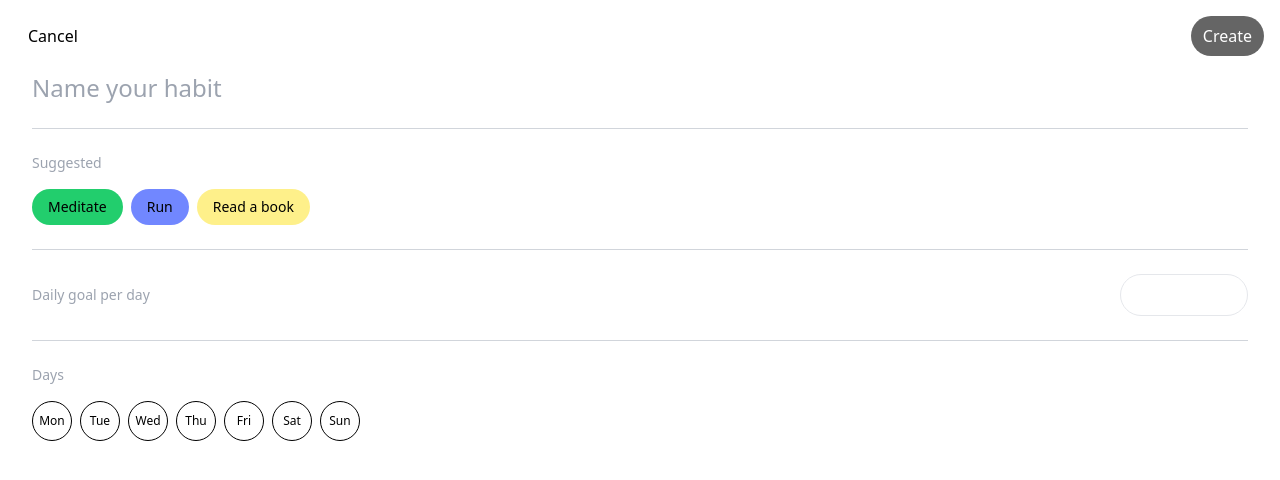
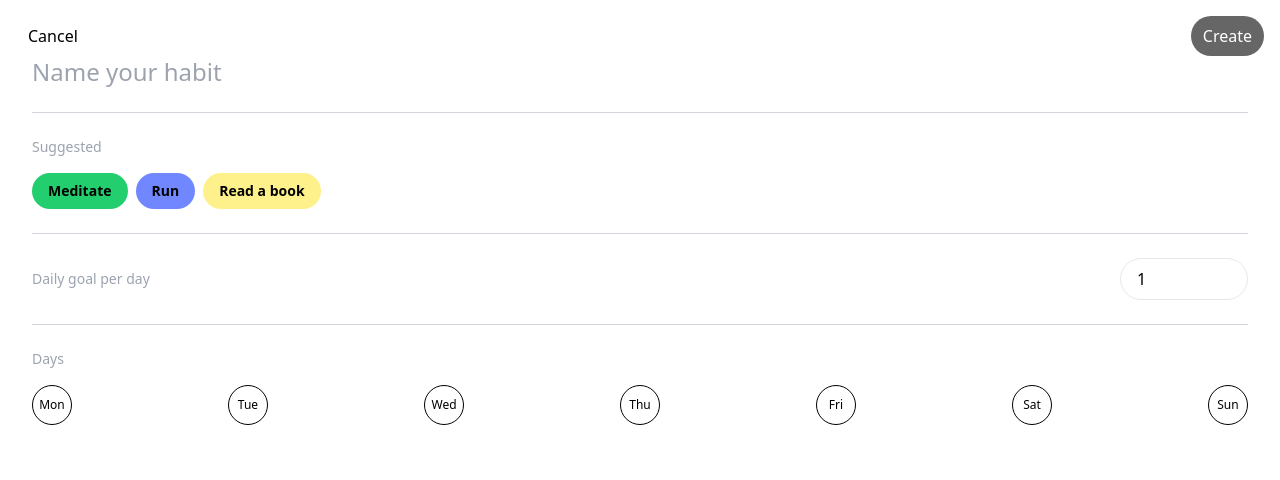
Before and after one commit to tiagc/stack, a React (Create React App) app: page / in a window 1280 px wide. Both pictures are taken after a click on the button "Create". Shown: the top 480 px of the page. Built offline with nearby package versions, Linux system fonts and the light colour scheme.

Commit message:
creation mode + stack logic

```diff
--- a/src/App.tsx
+++ b/src/App.tsx
@@ -1,3 +1,4 @@
+import { motion } from "framer-motion";
 import { useState } from "react";
 import { Navigation } from "./components/navigation/Navigation";
 import { Stack } from "./components/Stack";
@@ -6,8 +7,10 @@ import "./styles.css";
 interface StackItem {
   id: number;
   label: string;
-  checked: boolean;
   color: string;
+  days: string[];
+  goalPerDay: number;
+  currentProgress: number;
 }
 
 const stackColors = [
@@ -24,26 +27,35 @@ const stackColors = [
 ];
 function App() {
   const [stacks, setStacks] = useState<StackItem[]>([]);
+  const [isCreating, setIsCreating] = useState(false);
+
+  const incrementProgress = (id: number) => {
+    setStacks((prev) =>
+      prev.map((stack) =>
+        stack.id === id && stack.currentProgress < stack.goalPerDay
+          ? { ...stack, currentProgress: stack.currentProgress + 1 }
+          : stack
+      )
+    );
+  };
 
   const getRandomColor = () =>
     stackColors[Math.floor(Math.random() * stackColors.length)];
 
-  const addNewStack = (label: string) => {
+  const addNewStack = (data: {
+    label: string;
+    goalPerDay: number;
+    days: string[];
+  }) => {
     const newStack: StackItem = {
       id: Date.now(),
-      label,
-      checked: false,
+      label: data.label,
+      goalPerDay: data.goalPerDay,
+      days: data.days,
       color: getRandomColor(),
+      currentProgress: 0,
     };
     setStacks((prev) => [...prev, newStack]);
-  };
-
-  const toggleStack = (id: number) => {
-    setStacks((prev) =>
-      prev.map((stack) =>
-        stack.id === id ? { ...stack, checked: !stack.checked } : stack
-      )
-    );
   };
 
   const deleteStack = (id: number) => {
@@ -51,10 +63,18 @@ function App() {
   };
 
   return (
-    <div className="relative min-h-screen">
-      <Navigation onNewStack={addNewStack} />
+    <motion.div
+      animate={{ marginTop: isCreating ? 457 : 0 }}
+      transition={{ duration: 0.4, ease: "easeInOut" }}
+      className="relative min-h-screen">
+      <Navigation
+        onNewStack={addNewStack}
+        isCreating={isCreating}
+        setIsCreating={setIsCreating}
+      />
+
       {stacks.length > 0 && (
-        <h2 className="px-8 mt-36 mb-2 text-sm text-stackGray">
+        <h2 className="px-8 mt-8 mb-2 text-sm text-gray-400">
           Habits and routines
         </h2>
       )}
@@ -64,12 +84,12 @@ function App() {
           <Stack
             key={stack.id}
             {...stack}
-            onToggle={() => toggleStack(stack.id)}
             onDelete={() => deleteStack(stack.id)}
+            onIncrement={() => incrementProgress(stack.id)}
           />
         ))}
       </div>
-    </div>
+    </motion.div>
   );
 }
 
--- a/src/components/Stack.tsx
+++ b/src/components/Stack.tsx
@@ -4,35 +4,50 @@ import { X } from "lucide-react";
 export function Stack(props: {
   id: number;
   label: string;
-  checked: boolean;
   color: string;
-  onToggle: () => void;
+  days: string[];
+  goalPerDay: number;
+  currentProgress: number;
+  onIncrement: () => void;
   onDelete: () => void;
 }) {
+  const progressPercent = Math.min(
+    (props.currentProgress / props.goalPerDay) * 100,
+    100
+  );
+
   return (
     <motion.ul className="relative">
       <motion.li
-        className={`text-black font-bold text-2xl rounded-full mx-6 mb-0.5 px-3 py-6 flex group ${props.color}`}
-        whileTap={{ scale: 0.95 }}
+        onClick={props.onIncrement}
+        className="text-black font-bold text-2xl rounded-full mx-6 mb-1 px-3 py-6 flex items-center justify-between overflow-hidden relative cursor-pointer border border-black"
+        whileTap={{ scale: 0.97 }}
         initial={{ opacity: 0, y: -50, scale: 0.8 }}
         animate={{ opacity: 1, y: 0, scale: 1 }}
         exit={{ opacity: 0, y: -50, scale: 0.8 }}
         transition={{ duration: 0.6, ease: [0.16, 1, 0.3, 1] }}>
-        <label
-          htmlFor=""
-          className="flex-grow ml-3 cursor-pointer"
-          onClick={props.onToggle}>
-          <motion.p className={`${props.checked ? "line-through" : ""}`}>
-            {props.label}
-          </motion.p>
-        </label>
-
-        <button
-          className="active:scale-75 mr-3 rounded-full stroke-white transition duration-150 ease-in"
-          id="cross"
-          onClick={props.onDelete}>
-          <X className="size-6" />
-        </button>
+        <motion.div
+          className={`absolute top-0 left-0 h-full ${props.color} rounded-full z-0`}
+          initial={false}
+          animate={{ width: `${progressPercent}%` }}
+          transition={{ duration: 0.4, ease: "easeInOut" }}
+        />
+        <div className="relative z-10 flex items-center justify-between w-full">
+          <span className="ml-3">{props.label}</span>
+          <div className="flex items-center gap-4 pr-2">
+            <span className="text-sm text-gray-400 font-normal">
+              {props.goalPerDay}
+            </span>
+            <button
+              onClick={(e) => {
+                e.stopPropagation();
+                props.onDelete();
+              }}
+              className="rounded-full transition duration-150 ease-in">
+              <X className="size-6" />
+            </button>
+          </div>
+        </div>
       </motion.li>
     </motion.ul>
   );
--- a/src/components/navigation/Navigation.tsx
+++ b/src/components/navigation/Navigation.tsx
@@ -2,25 +2,44 @@ import { AnimatePresence, motion } from "framer-motion";
 import { useEffect, useRef, useState } from "react";
 
 interface NavProps {
-  onNewStack: (label: string) => void;
+  onNewStack: (data: {
+    label: string;
+    goalPerDay: number;
+    days: string[];
+  }) => void;
+  isCreating: boolean;
+  setIsCreating: React.Dispatch<React.SetStateAction<boolean>>;
 }
 
-export function Navigation({ onNewStack }: NavProps) {
-  const [isCreating, setIsCreating] = useState(false);
+export function Navigation({
+  onNewStack,
+  isCreating,
+  setIsCreating,
+}: NavProps) {
   const [newStackName, setNewStackName] = useState("");
   const inputRef = useRef<HTMLInputElement | null>(null);
+  const [goalPerDay, setGoalPerDay] = useState("1");
+  const [selectedDays, setSelectedDays] = useState<string[]>([]);
 
   const handleCancelClick = () => {
     setIsCreating(false);
     setNewStackName("");
+    setGoalPerDay("1");
+    setSelectedDays([]);
   };
 
   const handleCreateClick = () => {
     if (!isCreating) {
       setIsCreating(true);
     } else if (newStackName.trim() !== "") {
-      onNewStack(newStackName.trim());
+      onNewStack({
+        label: newStackName.trim(),
+        goalPerDay: parseInt(goalPerDay) || 0,
+        days: selectedDays,
+      });
       setNewStackName("");
+      setGoalPerDay("1");
+      setSelectedDays([]);
       setIsCreating(false);
     }
   };
@@ -32,7 +51,7 @@ export function Navigation({ onNewStack }: NavProps) {
   }, [isCreating]);
 
   return (
-    <div className="fixed top-0 z-10 w-full bg-white">
+    <div className="fixed top-0 z-10 w-full">
       <div className="p-4">
         <div className="flex justify-between items-center">
           <div className="w-[80px] flex justify-start">
@@ -69,10 +88,9 @@ export function Navigation({ onNewStack }: NavProps) {
         {/* creation mode UI */}
         {isCreating && (
           <motion.div
-            className="mt-4 mb-4 px-4 space-y-6"
+            className="mb-4 px-4 space-y-6"
             initial={{ opacity: 0, y: -10 }}
             animate={{ opacity: 1, y: 0 }}>
-            {/* Input */}
             <input
               ref={inputRef}
               type="text"
@@ -103,7 +121,7 @@ export function Navigation({ onNewStack }: NavProps) {
                     <button
                       key={suggestion}
                       onClick={() => setNewStackName(suggestion)}
-                      className={`text-sm px-4 py-2 rounded-full transition hover:bg-gray-200 ${bgColor}`}>
+                      className={`text-sm px-4 font-semibold py-2 rounded-full transition hover:bg-gray-200 ${bgColor}`}>
                       {suggestion}
                     </button>
                   );
@@ -118,7 +136,13 @@ export function Navigation({ onNewStack }: NavProps) {
               <h3 className="text-sm text-gray-400">Daily goal per day</h3>
               <input
                 type="number"
-                min={1}
+                min={0}
+                max={100}
+                value={goalPerDay}
+                onChange={(e) => setGoalPerDay(e.target.value)}
+                onKeyDown={(e) => {
+                  if (e.key === "Enter") handleCreateClick();
+                }}
                 placeholder=""
                 className="w-32 px-4 py-2 border rounded-full outline-none"
               />
@@ -129,15 +153,29 @@ export function Navigation({ onNewStack }: NavProps) {
             {/* days */}
             <div className="space-y-4">
               <h3 className="text-sm text-gray-400">Days</h3>
-              <div className="flex flex-wrap gap-2">
+              <div className="flex flex-wrap justify-between">
                 {["Mon", "Tue", "Wed", "Thu", "Fri", "Sat", "Sun"].map(
-                  (day) => (
-                    <button
-                      key={day}
-                      className="w-10 h-10 flex items-center justify-center rounded-full border border-black p-2 text-xs">
-                      {day}
-                    </button>
-                  )
+                  (day) => {
+                    const isSelected = selectedDays.includes(day);
+                    return (
+                      <button
+                        key={day}
+                        onClick={() =>
+                          setSelectedDays((prev) =>
+                            prev.includes(day)
+                              ? prev.filter((d) => d !== day)
+                              : [...prev, day]
+                          )
+                        }
+                        className={`w-10 h-10 flex items-center justify-center rounded-full border p-2 text-xs ${
+                          isSelected
+                            ? "bg-black text-white border-black"
+                            : "border-black"
+                        }`}>
+                        {day}
+                      </button>
+                    );
+                  }
                 )}
               </div>
             </div>
```
